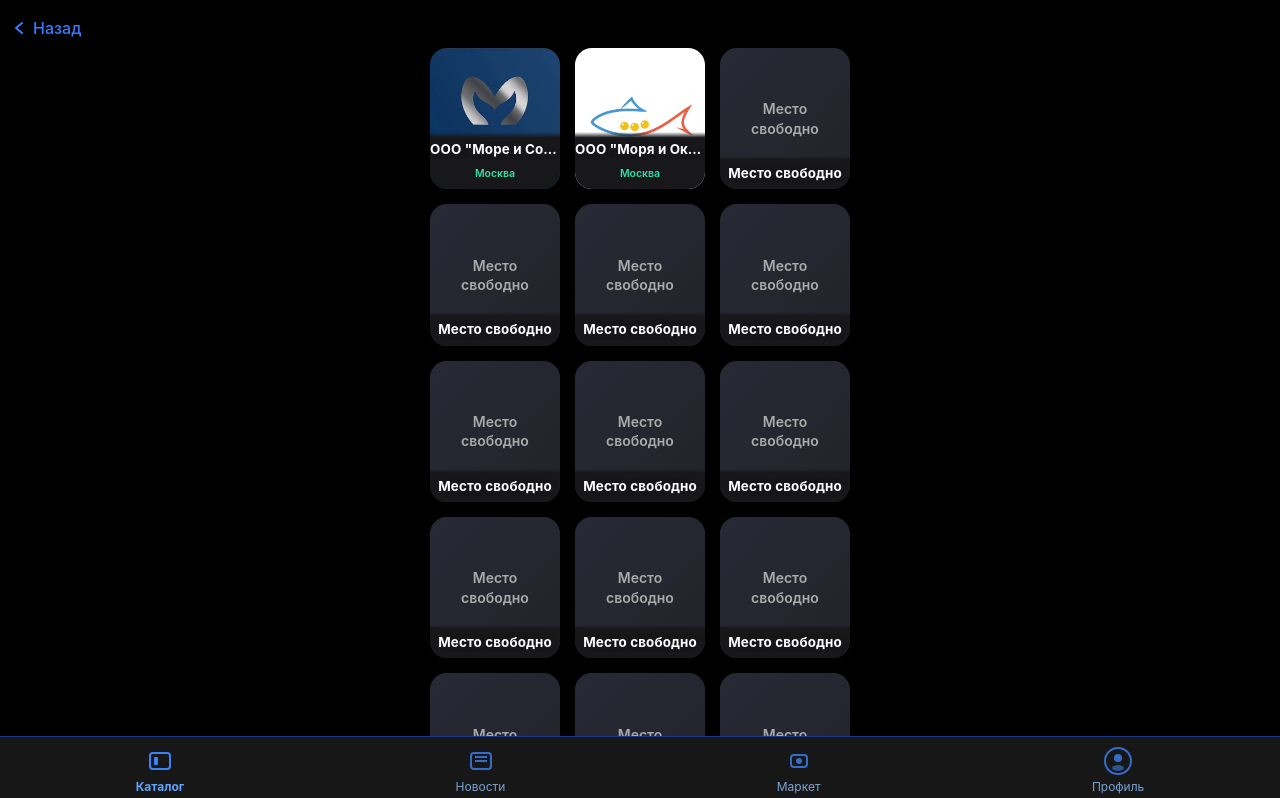
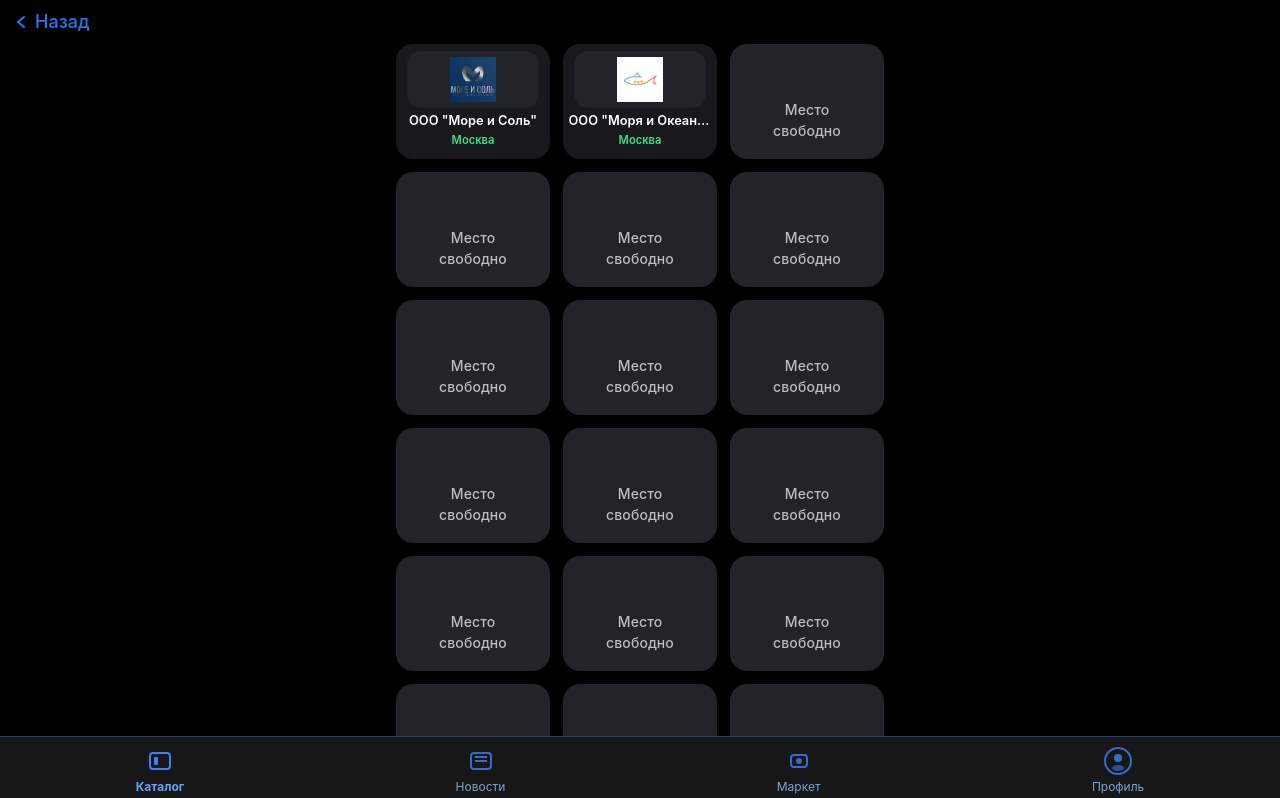
Before and after one commit to AlexSalavat/ikra-miniapp, a React (Create React App) app: page /catalog/suppliers in a window 1280 px wide. Shown: the top 798 px of the page. Built offline with nearby package versions, Linux system fonts and the light colour scheme.

Commit message:
fix: обновления компонентов, модальные окна, карточ

```diff
--- a/src/components/Catalog.js
+++ b/src/components/Catalog.js
@@ -1,41 +1,38 @@
 import React from "react";
+import { useNavigate } from "react-router-dom";
 import suppliers from "../data/suppliers";
-import { useNavigate } from "react-router-dom";
 
-const CARD_SIZE = 120;
+const CARDS_COUNT = 18;
 
 export default function Catalog() {
   const navigate = useNavigate();
 
-  // Выровнять до 18 карточек с пустышками
-  const all = [
-    ...suppliers,
-    ...Array.from({ length: Math.max(0, 18 - suppliers.length) }, (_, i) => ({
-      id: `empty-${i}`,
-      name: "Место свободно",
-      region: "",
-      logo: "",
+  // Формируем массив из 18 карточек (заполненные + "место свободно")
+  const cards = [
+    ...suppliers.map(s => ({ ...s, isPlaceholder: false })),
+    ...Array(CARDS_COUNT - suppliers.length).fill(0).map((_, i) => ({
       isPlaceholder: true,
-    })),
-  ];
+      id: "empty-" + (i + 1)
+    }))
+  ].slice(0, CARDS_COUNT);
 
   return (
-    <div className="bg-black min-h-screen pt-4 pb-20 flex flex-col items-center">
+    <div className="bg-black min-h-screen pb-20 pt-2 flex flex-col items-center">
       <button
-        onClick={() => window.history.back()}
+        onClick={() => navigate(-1)}
         style={{
-          color: "#357cff",
+          color: "#2678f3",
           background: "none",
           border: "none",
           fontWeight: 500,
-          fontSize: 16,
+          fontSize: 18,
           cursor: "pointer",
-          marginBottom: 8,
+          marginBottom: 9,
           display: "flex",
           alignItems: "center",
           gap: 5,
           alignSelf: "flex-start",
-          marginLeft: 10,
+          marginLeft: 12,
         }}
       >
         <svg width="18" height="18" fill="none" style={{ verticalAlign: "-3px" }}>
@@ -43,74 +40,113 @@ export default function Catalog() {
         </svg>
         Назад
       </button>
+      <div style={{
+        width: "100%",
+        maxWidth: 500,
+        display: "grid",
+        gridTemplateColumns: "repeat(3, 1fr)",
+        gap: 13,
+        justifyContent: "center",
+        padding: "0 6px",
+      }}>
+        {cards.map((card, idx) => card.isPlaceholder ? (
           <div
-        className="grid"
+            key={card.id}
             style={{
-          gridTemplateColumns: "repeat(3, 1fr)",
-          gap: 15,
-          width: "100%",
-          maxWidth: 420,
+              background: "#23232a",
+              borderRadius: 17,
+              height: 115,
+              display: "flex",
+              flexDirection: "column",
+              alignItems: "center",
+              justifyContent: "flex-end",
+              padding: "0 3px 15px 3px",
+              fontWeight: 600,
+              color: "#999",
+              fontSize: 15,
+              textAlign: "center",
+              boxShadow: "0 2px 10px #18161d25"
             }}
           >
-        {all.map((item, idx) => (
+            <span style={{
+              marginTop: 12,
+              marginBottom: 3,
+              fontSize: 14,
+              color: "#bdbdbd",
+              fontWeight: 500,
+              width: "100%",
+              whiteSpace: "pre-line",
+              letterSpacing: 0.1
+            }}>Место<br />свободно</span>
+          </div>
+        ) : (
           <div
-            key={item.id}
-            onClick={() => !item.isPlaceholder && navigate(`/supplier/${item.id}`)}
-            className="relative bg-[#16181e] rounded-[17px] overflow-hidden cursor-pointer aspect-[0.92/1] flex items-end justify-center"
-            style={{ minHeight: CARD_SIZE, boxShadow: "0 2px 10px #19192426" }}
+            key={card.id}
+            onClick={() => navigate(`/supplier/${card.id}`)}
+            style={{
+              background: "#19191d",
+              borderRadius: 17,
+              height: 115,
+              display: "flex",
+              flexDirection: "column",
+              alignItems: "center",
+              justifyContent: "flex-end",
+              padding: "0 4px 9px 4px",
+              cursor: "pointer",
+              position: "relative",
+              boxShadow: "0 2px 11px #18161d22",
+              transition: "box-shadow 0.14s"
+            }}
           >
-            {item.logo ? (
+            <div style={{
+              width: "90%",
+              height: 57,
+              background: "#23232a",
+              borderRadius: 13,
+              marginTop: 7,
+              marginBottom: 3,
+              display: "flex",
+              alignItems: "center",
+              justifyContent: "center",
+              overflow: "hidden",
+              border: "1.5px solid #20202a"
+            }}>
               <img
-                src={item.logo}
-                alt={item.name}
-                className="absolute inset-0 w-full h-full object-cover"
+                src={card.logo || "/images/no-logo.webp"}
+                alt={card.name}
+                style={{
+                  width: "83%",
+                  height: "83%",
+                  objectFit: "contain",
+                  display: "block",
+                  background: "transparent"
+                }}
                 onError={e => { e.target.src = "/images/no-logo.webp"; }}
               />
-            ) : (
-              <div className="absolute inset-0 flex items-center justify-center bg-gradient-to-br from-[#292936] to-[#23232a]">
-                <span className="text-[#bababa] font-semibold text-[14px] text-center opacity-90 whitespace-pre-line leading-snug">
-                  {item.isPlaceholder ? "Место\nсвободно" : "Лого\nв разработке"}
-                </span>
             </div>
-            )}
-            <div
-              style={{
-                position: "absolute",
-                bottom: 0,
-                left: 0,
-                width: "100%",
-                padding: "7px 0 6px 0",
-                background: "linear-gradient(0deg,#18181b 90%,transparent)",
+            <div style={{
+              width: "98%",
               textAlign: "center",
-                zIndex: 2,
-              }}
-            >
-              <span
-                style={{
+              fontWeight: 600,
               color: "#fff",
-                  fontWeight: 700,
-                  fontSize: 13.4,
-                  textShadow: "0 1.5px 7px #16171b",
-                  letterSpacing: "0.01em",
+              fontSize: 12.8,
+              letterSpacing: 0.02,
               whiteSpace: "nowrap",
               overflow: "hidden",
               textOverflow: "ellipsis",
-                  display: "block",
-                }}
-              >
-                {item.name}
-              </span>
-              {item.region && (
-                <span
-                  style={{
-                    color: "#32e0a8",
+              margin: "0 auto 2px auto"
+            }}>
+              {card.name}
+            </div>
+            <div style={{
+              color: "#37e08a",
+              fontSize: 11.2,
               fontWeight: 600,
-                    fontSize: 10.5,
-                  }}
-                >
-                  {item.region}
-                </span>
-              )}
+              marginBottom: 1,
+              marginTop: 0,
+              textAlign: "center"
+            }}>
+              {card.region}
             </div>
           </div>
         ))}
--- a/src/components/MarketSell.js
+++ b/src/components/MarketSell.js
@@ -1,6 +1,5 @@
 import React from 'react';
 import { useNavigate } from 'react-router-dom';
-import BackButton from './BackButton';
 
 const categories = [
   {
@@ -29,131 +28,147 @@ const categories = [
   },
 ];
 
-const CARD_SIZE = 148;
-
-const MarketSell = () => {
+export default function MarketSell() {
   const navigate = useNavigate();
 
   return (
-    <div
+    <div style={{
+      background: '#000',
+      minHeight: '100vh',
+      padding: '16px 0 80px 0',
+      display: 'flex',
+      flexDirection: 'column',
+      alignItems: 'center'
+    }}>
+      <button
+        onClick={() => navigate(-1)}
         style={{
-        background: "#000",
-        minHeight: "100vh",
-        padding: "22px 0 80px 0",
+          color: "#2678f3",
+          background: "none",
+          border: "none",
+          fontWeight: 500,
+          fontSize: 18,
+          cursor: "pointer",
+          marginBottom: 6,
           display: "flex",
-        flexDirection: "column",
-        alignItems: "center"
+          alignItems: "center",
+          gap: 5,
+          alignSelf: "flex-start",
+          marginLeft: 12,
         }}
       >
-      <div style={{ width: "100%", maxWidth: 340, marginBottom: 8, paddingLeft: 2 }}>
-        <BackButton />
-      </div>
-      <h1
-        style={{
-          color: "#fff",
+        <svg width="18" height="18" fill="none" style={{ verticalAlign: "-3px" }}>
+          <path d="M12 4l-6 5 6 5" stroke="currentColor" strokeWidth="2" strokeLinecap="round" strokeLinejoin="round"/>
+        </svg>
+        Назад
+      </button>
+      <h1 style={{
+        color: '#fff',
         fontWeight: 600,
-          fontSize: 20,
-          marginBottom: 16,
-          letterSpacing: 0.11
-        }}
-      >
+        fontSize: 22,
+        marginBottom: 15,
+        marginTop: 0,
+        letterSpacing: 0.13,
+        textAlign: 'center'
+      }}>
         Борт полный — забирай!
       </h1>
+      <div style={{
+        width: '100%',
+        maxWidth: 420,
+        display: 'grid',
+        gridTemplateColumns: 'repeat(2, 1fr)',
+        gap: 18,
+        justifyContent: 'center',
+      }}>
+        {categories.map((cat, idx) => (
           <div
-        style={{
-          width: "100%",
-          maxWidth: 340,
-          display: "grid",
-          gridTemplateColumns: `repeat(2, minmax(0, ${CARD_SIZE}px))`,
-          gap: 15,
-          justifyContent: "center"
-        }}
-      >
-        {categories.map((cat) => (
-          <button
             key={cat.key}
             onClick={() => navigate(`/market/sell/${cat.key}`)}
             style={{
-              borderRadius: 17,
-              background: "#19191d",
-              overflow: "hidden",
-              width: CARD_SIZE,
-              height: CARD_SIZE,
-              display: "flex",
-              flexDirection: "column",
-              boxShadow: "0 2px 10px #16141a44",
-              cursor: "pointer",
-              border: "none",
-              padding: 0,
-              position: "relative"
+              borderRadius: 19,
+              background: '#18181e',
+              overflow: 'hidden',
+              width: '100%',
+              aspectRatio: '1/1',
+              cursor: 'pointer',
+              display: 'flex',
+              flexDirection: 'column',
+              boxShadow: '0 3px 14px #16141a30',
+              transition: 'transform 0.14s',
             }}
           >
             <div style={{
               width: "100%",
-              height: "74%",
+              height: 0,
+              paddingBottom: "72%",
+              position: "relative",
               background: "#23232a",
-              position: "relative",
             }}>
               <img
                 src={cat.image}
                 alt={cat.title}
                 style={{
+                  position: "absolute",
+                  inset: 0,
                   width: "100%",
                   height: "100%",
                   objectFit: "cover",
+                  borderTopLeftRadius: 19,
+                  borderTopRightRadius: 19,
                   display: "block"
                 }}
                 onError={e => { e.target.src = '/images/no-image.webp'; }}
               />
             </div>
-            <div
-              style={{
-                width: "100%",
+            <div style={{
+              width: '100%',
+              padding: '13px 6px 13px 6px',
+              background: '#1a1a1e',
               minHeight: 0,
-                display: "flex",
-                flexDirection: "column",
-                justifyContent: "center",
-                alignItems: "center",
-                background: "#16161a",
-                borderBottomLeftRadius: 17,
-                borderBottomRightRadius: 17,
-                padding: "7px 7px 6px 7px"
-              }}
-            >
-              <span
-                style={{
+              display: 'flex',
+              flexDirection: 'column',
+              justifyContent: 'center',
+              alignItems: 'flex-start',
+              borderBottomLeftRadius: 19,
+              borderBottomRightRadius: 19,
+              flexGrow: 1,
+            }}>
+              <span style={{
                 fontWeight: 700,
-                  color: "#fff",
-                  fontSize: 12.3,
-                  marginBottom: 1,
-                  lineHeight: "1.13"
-                }}
-              >
+                color: '#fff',
+                fontSize: 14,
+                marginBottom: 3,
+                lineHeight: '1.14',
+                maxHeight: 32,
+                overflow: 'hidden',
+                textOverflow: 'ellipsis',
+                display: '-webkit-box',
+                WebkitLineClamp: 1,
+                WebkitBoxOrient: 'vertical',
+                whiteSpace: 'nowrap'
+              }}>
                 {cat.title}
               </span>
-              <span
-                style={{
+              <span style={{
                 fontWeight: 400,
-                  color: "#b5b5b5",
-                  fontSize: 9.1,
-                  lineHeight: "1.13",
-                  maxHeight: 22,
-                  overflow: "hidden",
-                  textOverflow: "ellipsis",
-                  display: "-webkit-box",
+                color: '#b5b5b5',
+                fontSize: 10.5,
+                lineHeight: '1.13',
+                maxHeight: 21,
+                overflow: 'hidden',
+                textOverflow: 'ellipsis',
+                display: '-webkit-box',
                 WebkitLineClamp: 2,
-                  WebkitBoxOrient: "vertical",
-                  whiteSpace: "normal"
-                }}
-              >
+                WebkitBoxOrient: 'vertical',
+                whiteSpace: 'normal'
+              }}>
                 {cat.description}
               </span>
             </div>
-          </button>
+          </div>
         ))}
       </div>
     </div>
   );
-};
-
-export default MarketSell;
+}
```
Also changed, not shown: src/components/Market.js (+10 -10 lines). Lines whose indentation alone changed are shown as unchanged.
